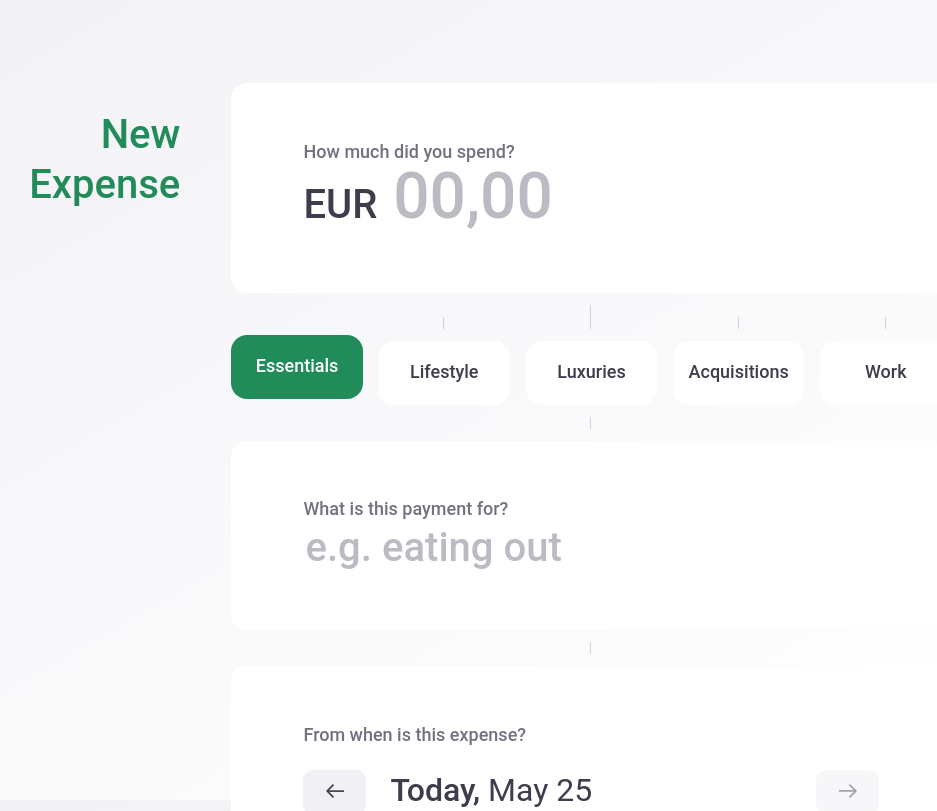
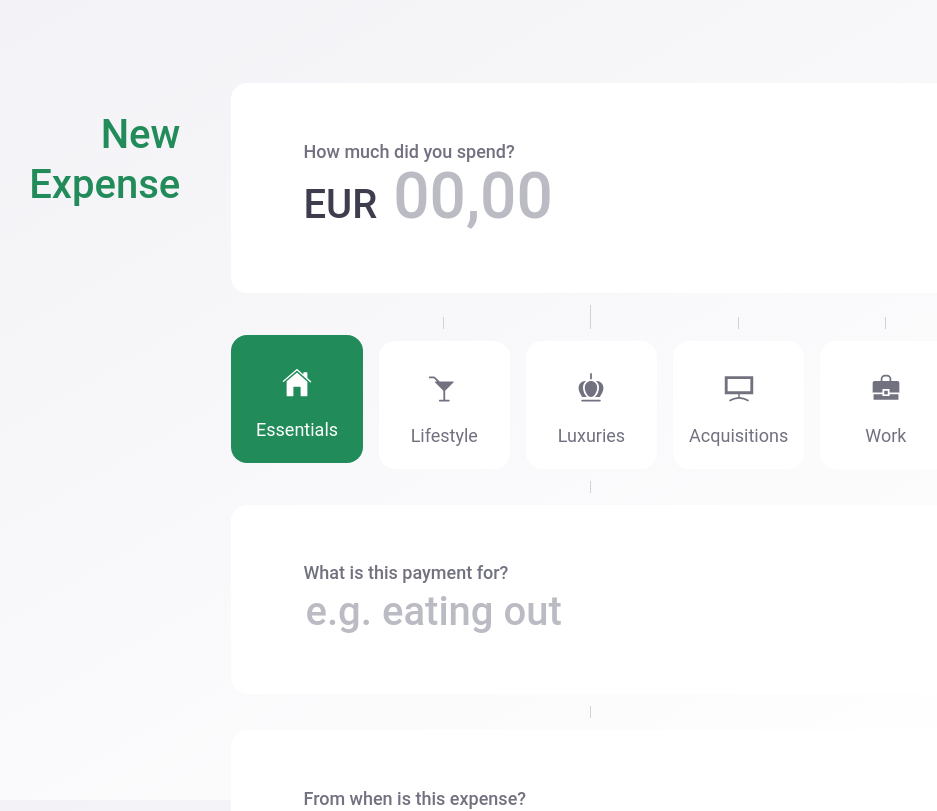
Before and after one commit to Edeltraudt/scontrino-frontend, a React (Create React App) app: page / in a window 1280 px wide. Shown: the top 811 px of the page, without its empty margins (54-991 px from the left). Built offline with nearby package versions, Linux system fonts and the light colour scheme.

Commit message:
Add icons to category selection

```diff
--- a/src/NewExpense/Category/index.js
+++ b/src/NewExpense/Category/index.js
@@ -6,10 +6,8 @@ import { Label, Card } from "./../../shared";
 import { HiddenInput } from "./../../Forms";
 
 const Wrap = styled(Card)`
+  color: ${colors.label};
   flex: 0 0 calc(20% - ${4 / 5}rem);
-  /*flex: 1;
-  width: auto;
-  max-width: none;*/
   padding: 1.25rem 0.5rem;
   text-align: center;
   transition: 0.15s ease;
@@ -29,7 +27,15 @@ const Wrap = styled(Card)`
 
 const CategoryLabel = styled(Label)`
   color: inherit;
+  font-weight: 400;
 `;
+
+const Icon = styled.span`
+  display: block;
+  height: 2rem;
+  margin: 0.75rem auto 1.25rem;
+  width: 2rem;
+`
 
 export const Category = ({ label, icon, checked, id, name, onChange }) => {
   return (
@@ -42,7 +48,7 @@ export const Category = ({ label, icon, checked, id, name, onChange }) => {
         onChange={onChange}
       />
       <CategoryLabel htmlFor={id} expand>
-        {/* TODO: Icon */}
+        <Icon>{icon}</Icon>
         {label}
       </CategoryLabel>
     </Wrap>
--- a/src/NewExpense/Fields/Category.js
+++ b/src/NewExpense/Fields/Category.js
@@ -20,6 +20,7 @@ export const CategoryField = ({ categories, selected, onChange }) => {
             onChange(category.label);
           }}
           label={category.label}
+          icon={category.icon}
           key={category.label}
         />
       ))}
--- a/src/NewExpense/Fields/Name.js
+++ b/src/NewExpense/Fields/Name.js
@@ -1,4 +1,4 @@
-import React, { useState } from "react";
+import React from "react";
 
 import { Label, Card } from "./../../shared";
 import { Input, Form } from "./../../Forms";
--- a/src/NewExpense/Fields/Notes.js
+++ b/src/NewExpense/Fields/Notes.js
@@ -1,4 +1,4 @@
-import React, { useState } from "react";
+import React from "react";
 
 import { Label, Card } from "./../../shared";
 import { Form, Textarea } from "./../../Forms";
--- a/src/NewExpense/index.js
+++ b/src/NewExpense/index.js
@@ -34,16 +34,16 @@ const Fields = styled.div`
 `;
 
 const categories = [
-  { label: "Essentials", icon: EssentialsIcon },
-  { label: "Lifestyle", icon: LifestyleIcon },
-  { label: "Luxuries", icon: LuxuriesIcon },
-  { label: "Acquisitions", icon: AcquisitionsIcon },
-  { label: "Work", icon: WorkIcon },
+  { label: "Essentials", icon: <EssentialsIcon /> },
+  { label: "Lifestyle", icon: <LifestyleIcon /> },
+  { label: "Luxuries", icon: <LuxuriesIcon /> },
+  { label: "Acquisitions", icon: <AcquisitionsIcon /> },
+  { label: "Work", icon: <WorkIcon /> },
 ];
 
 export const NewExpenseView = ({ props }) => {
-  const [expense, setExpense] = useState("");
-  const [currency, setCurrency] = useState("EUR");
+  const [expense, setExpense] = useState('');
+  const [selectedCurrency, setSelectedCurrency] = useState("EUR");
   const [category, setCategory] = useState("Essentials");
   const [name, setName] = useState("");
   const [date, setDate] = useState(new Date());
@@ -55,9 +55,12 @@ export const NewExpenseView = ({ props }) => {
       <FormHeadline>New Expense</FormHeadline>
       <Fields>
         <ExpenseField
-          onExpenseChange={setExpense}
-          onCurrencyChange={setCurrency}
-          currency={currency}
+          onExpenseChange={(value) => {
+            console.log("Update expense to", value);
+            setExpense(value);
+          }}
+          onCurrencyChange={setSelectedCurrency}
+          currency={selectedCurrency}
           expense={expense}
         />
 
@@ -71,7 +74,7 @@ export const NewExpenseView = ({ props }) => {
 
         <DateField date={date} onChange={setDate} />
 
-        <GroupField onChange={setShared} />
+        <GroupField shared={shared} onChange={setShared} />
 
         <NotesField notes={notes} onChange={setNotes} />
       </Fields>
```
